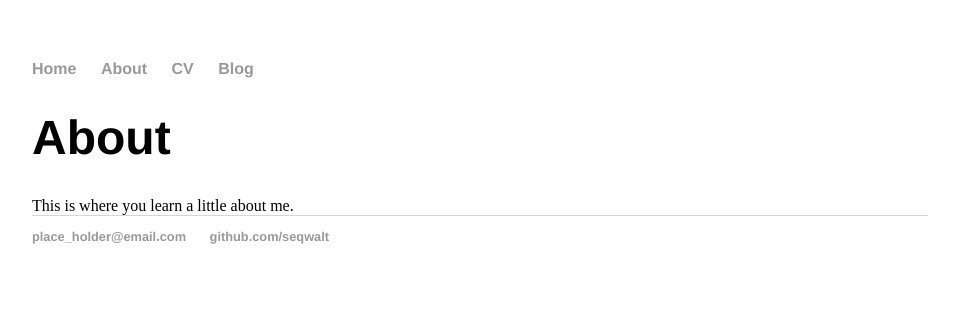
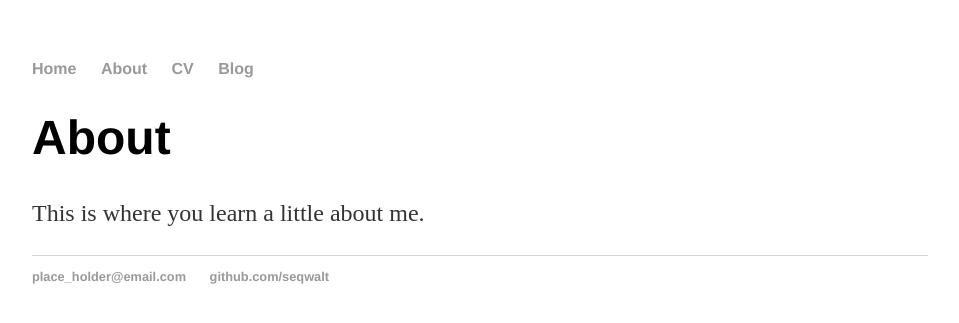
Before and after one commit to seqwalt/seqwalt.github.io, a Jekyll site: the page built from about/index.html, in a window 1280 px wide. Shown: the top 323 px of the page, without its empty margins (160-1119 px from the left). Built offline with Jekyll 4.4.1, drawn with Linux system fonts in a browser that asks for light colours.

Commit message:
Update index.html

```diff
--- a/about/index.html
+++ b/about/index.html
@@ -2,5 +2,5 @@
 layout: default
 title: About
 ---
-	<h1>{{ page.title }}</h1>
-  This is where you learn a little about me.
+<h1>{{ page.title }}</h1>
+<p>This is where you learn a little about me.</p>
```
